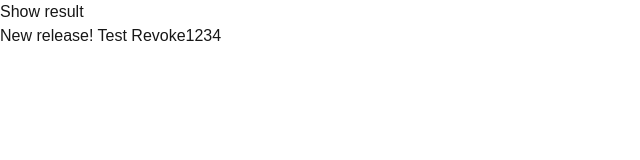
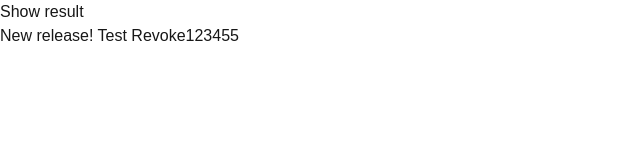
Before and after one commit to vovados-org/ci-cd, a Next.js app: page / in a window 1280 px wide. Shown: the top 160 px of the page, without its empty margins (0-640 px from the left). Built offline with nearby package versions, Linux system fonts and the light colour scheme.

Commit message:
Updated page.tsx

```diff
--- a/src/app/page.tsx
+++ b/src/app/page.tsx
@@ -4,7 +4,7 @@ export default function Home() {
       <button type="button" data-testid="show-result">
         Show result
       </button>
-      <div>New release! Test Revoke1234</div>
+      <div>New release! Test Revoke123455</div>
     </div>
   )
 }
```
